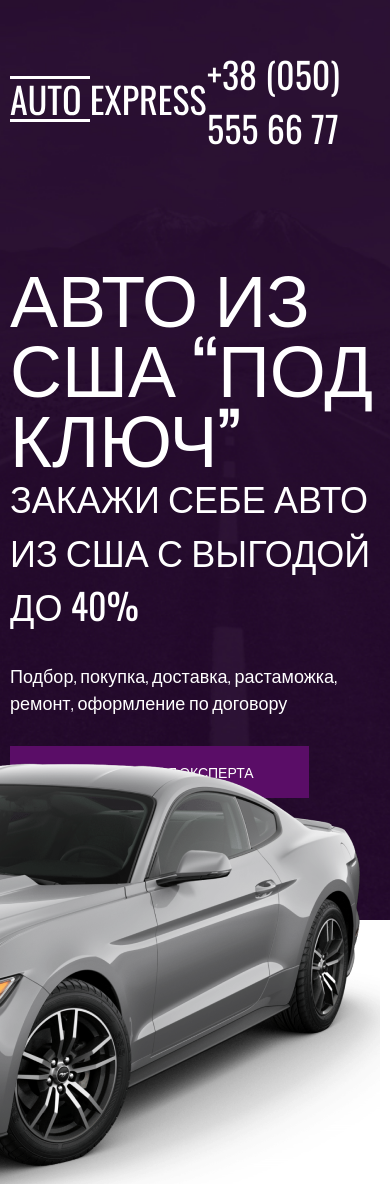
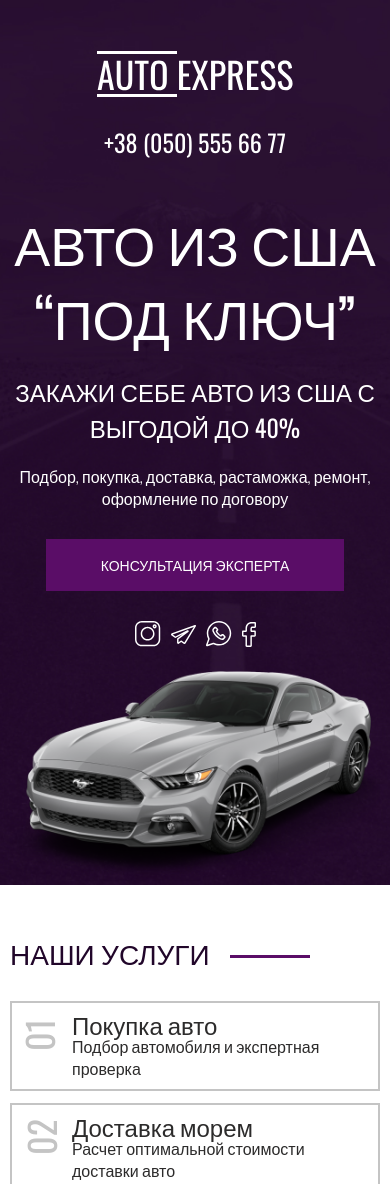
Before and after one commit to Fabarm/AUTO_EXPRESS, a plain HTML site: page index.html in a window 390 px wide. Shown: the top 1184 px of the page. Drawn offline with nearby package versions, Linux system fonts and the light colour scheme.

Commit message:
add adaptive from page 1 and page 2

```diff
--- a/css/style.css
+++ b/css/style.css
@@ -89,7 +89,7 @@ a{
     bottom: -305px;
 }
 .services{
-    margin-top: 350px;
+    padding-top: 350px;
 }
 .title{
     color: #21062a;
@@ -339,3 +339,130 @@ a{
     color: #fff;
     height: 100px;
 }
+/* Адаптив */
+
+@media (max-width: 1140px){
+    .services__item:hover{
+        width: 450px;
+    }
+}
+
+@media (max-width: 1024px) {
+    .header__images{
+        width: 80%;
+    }
+    .services{
+        padding-top: 250px;
+    }
+    .services__inner{
+        flex-wrap: wrap;
+    }
+    .services__list{
+        order: -1;
+        margin-bottom: 30px;
+        width: 100%;
+    }
+    .services__item{
+        width: 100%;
+    }
+    .services__item:hover{
+        width: 100%;
+    }
+    .services__content{
+        margin-right: 0;
+        width: 100%;
+    }
+}
+@media (max-width: 900px){
+    .header__images{
+        width: 80%;
+    }
+    .phone{
+        font-size: 24px;
+        line-height: 36px;
+    }
+    .header__title{
+        font-size: 54px;
+        line-height: 74px;
+    }
+    .header__subtitle{
+        font-size: 24px;
+        line-height: 36px;
+        margin-bottom: 20px;
+    }
+    .header__social{
+        padding: 30px 0 20px 53px;
+    }
+}
+@media (max-width: 600px){
+    .header__content{
+        padding-top: 0;
+        text-align: center;
+    }
+    .header__social{
+        padding: 30px 0 20px 0px;
+    }
+    .social{
+        justify-content: center;
+    }
+    .services{
+        padding-top: 150px;
+    }
+    .title{
+        font-size: 28px;
+        line-height: 36px;
+        margin-bottom: 30px;
+    }
+    body{
+        font-size: 16px;
+        line-height: 22px;
+    }
+    .services__item::before{
+        top: 5px;
+    }
+}
+@media (max-width: 520px){
+    .header__top{
+        flex-wrap: wrap;
+        justify-content: center;
+        text-align: center;
+    }
+    .logo{
+        margin-bottom: 20px;
+        width: 100%;
+    }
+    .header__title{
+        margin-bottom: 20px;
+    }
+    .header__images{
+        position: static;
+        width: 100%;
+    }
+    .services{
+        padding-top: 50px;
+    }
+    .services__item{
+        padding: 10px 15px 10px 60px;
+    }
+    .services__item::before{
+        left: 11px;
+    }
+    .button--decor::before{
+        right: -50px;
+    }
+    .button--decor::after{
+        margin-left: 110px;
+    }
+}
+@media (max-width: 370px){
+    .button--decor::before,
+    .button--decor::after{
+        display: none;
+    }
+}
+@media (max-width: 340px){
+    .header__title{
+        font-size: 44px;
+        line-height: 50px;
+    }
+}
```
